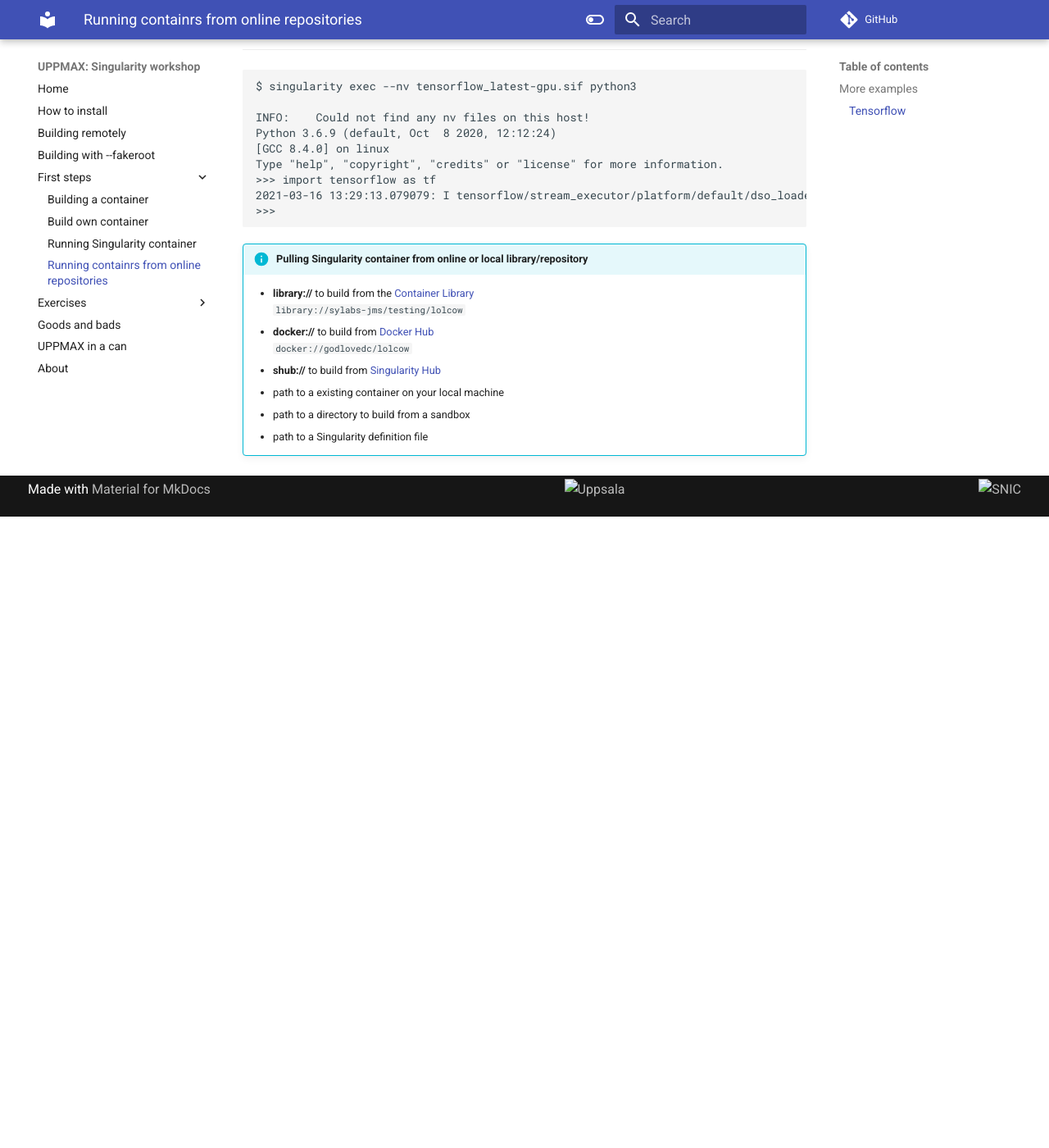
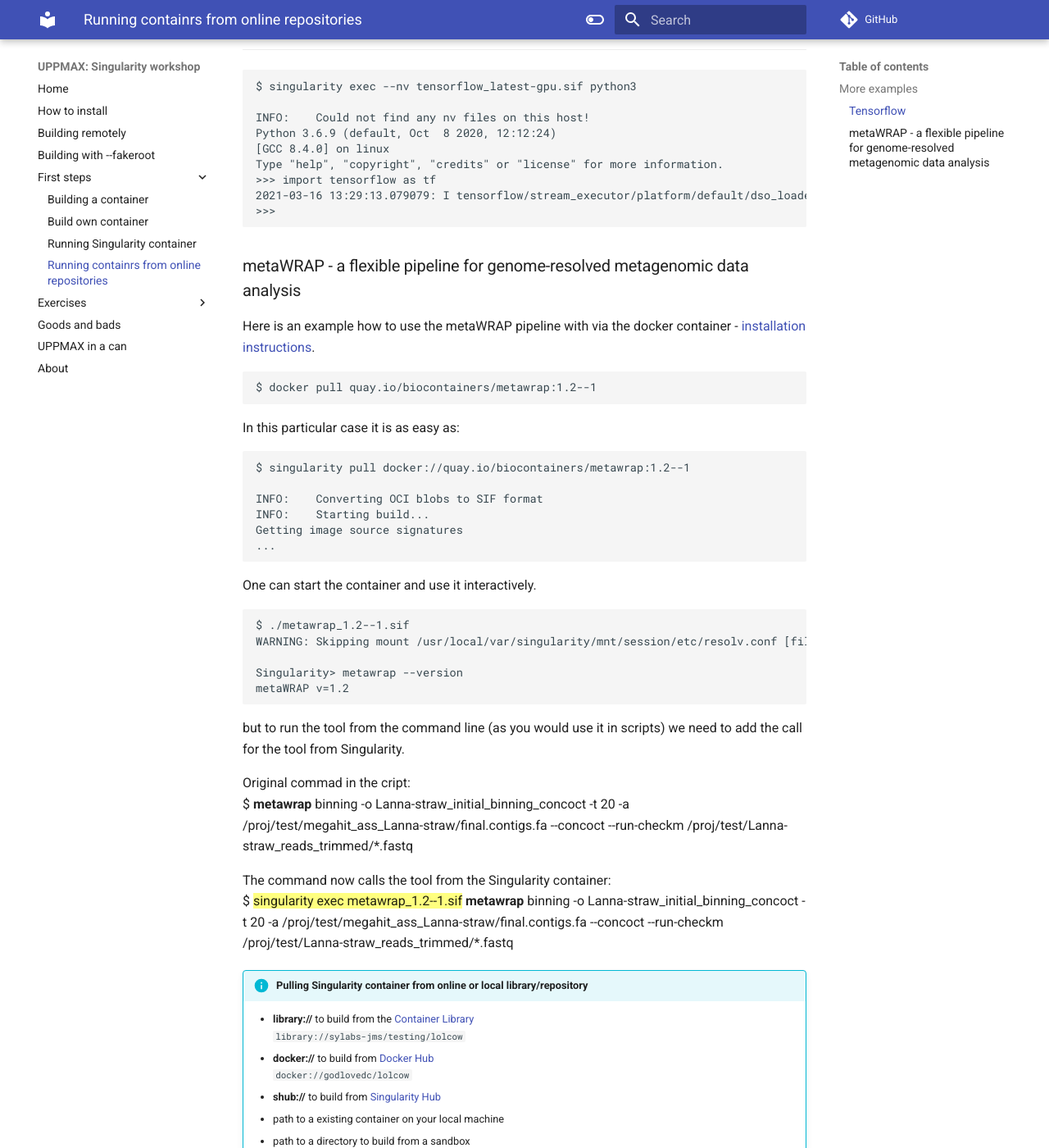
Before and after one commit to pmitev/UPPMAX-Singularity-workshop, an MkDocs documentation site: the page built from docs/remote_repositories.md, in a window 1280 px wide and 1400 px high, scrolled down 2401 px. Shown: the whole window at 82% size. Built offline with MkDocs 1.6.1 and Material for MkDocs 9.7.7, drawn with Linux system fonts in a browser that asks for light colours; comment, search, counter and statistics services are not loaded; before the commit the page ends 3031 px from its top, so only the background shows below that.

Commit message:
metawrap

````diff
--- a/docs/remote_repositories.md
+++ b/docs/remote_repositories.md
@@ -114,6 +114,44 @@ Type "help", "copyright", "credits" or "license" for more information.
 >>>
 ```
 
+### metaWRAP - a flexible pipeline for genome-resolved metagenomic data analysis
+
+Here is an example how to use the metaWRAP pipeline with via the docker container - [installation instructions](https://github.com/bxlab/metaWRAP#docker-installation).
+
+```
+$ docker pull quay.io/biocontainers/metawrap:1.2--1
+```
+In this particular case it is as easy as:
+
+```
+$ singularity pull docker://quay.io/biocontainers/metawrap:1.2--1
+
+INFO:    Converting OCI blobs to SIF format
+INFO:    Starting build...
+Getting image source signatures
+...
+```
+
+One can start the container and use it interactively.
+
+```
+$ ./metawrap_1.2--1.sif
+WARNING: Skipping mount /usr/local/var/singularity/mnt/session/etc/resolv.conf [files]: /etc/resolv.conf doesn't exist in container
+
+Singularity> metawrap --version
+metaWRAP v=1.2
+```
+
+but to run the tool from the command line (as you would use it in scripts) we need to add the call for the tool from Singularity.
+
+Original commad in the cript:
+$ **metawrap** binning -o Lanna-straw_initial_binning_concoct -t 20 -a /proj/test/megahit_ass_Lanna-straw/final.contigs.fa --concoct --run-checkm /proj/test/Lanna-straw_reads_trimmed/*.fastq
+
+The command now calls the tool from the Singularity container:
+$ ==singularity exec metawrap_1.2--1.sif== **metawrap** binning -o Lanna-straw_initial_binning_concoct -t 20 -a /proj/test/megahit_ass_Lanna-straw/final.contigs.fa --concoct --run-checkm /proj/test/Lanna-straw_reads_trimmed/*.fastq
+
+
+
 !!! info "Pulling Singularity container from online or local library/repository"
     - **library://** to build from the [Container Library](https://    cloud.sylabs.io/library)
     ` library://sylabs-jms/testing/lolcow`
````
